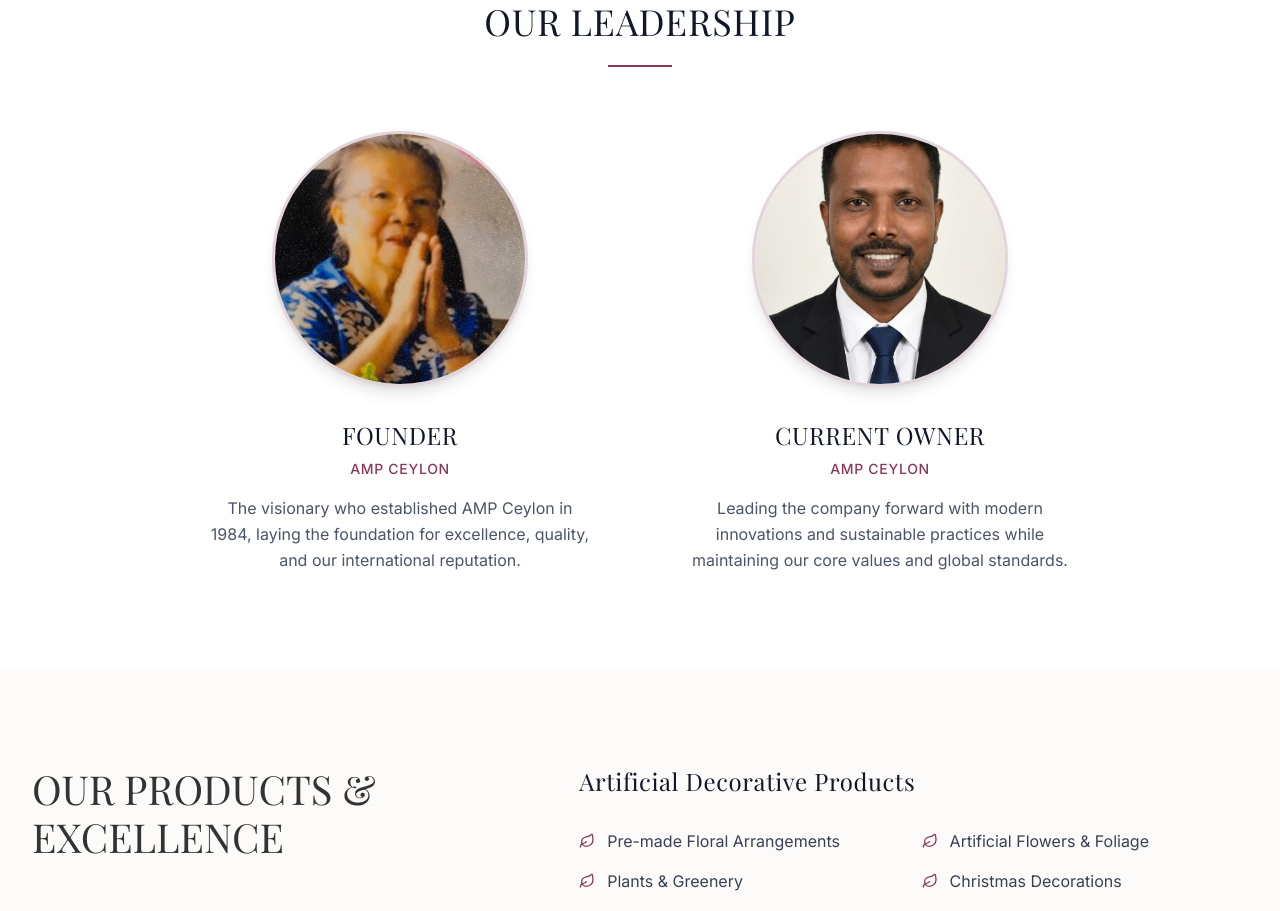
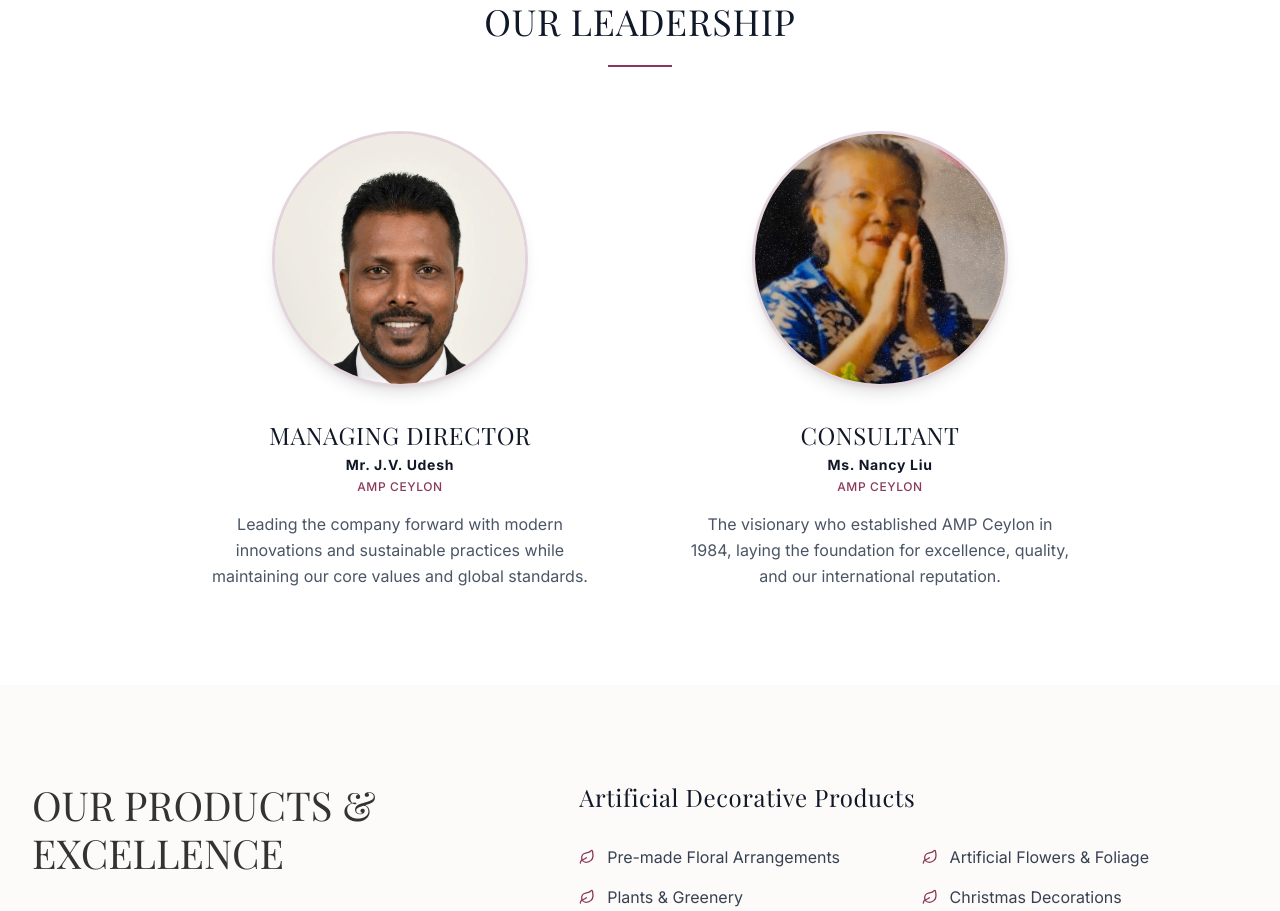
Before and after one commit to Deepatharshan/AMP_ceylon, a Next.js app in the folder frontend/: page /about in a window 1280 px wide. Shown: the part 1580-2491 px from the top of the page. Built offline with nearby package versions, Linux system fonts and the light colour scheme; no server answers; the database is empty; a web font is replaced by a local one.

Commit message:
style: update leadership titles, order, and image positioning

```diff
--- a/frontend/src/app/about/page.tsx
+++ b/frontend/src/app/about/page.tsx
@@ -120,37 +120,39 @@ export default function AboutPage() {
           </motion.div>
 
           <div className="grid grid-cols-1 md:grid-cols-2 gap-16 max-w-4xl mx-auto">
-            {/* Founder */}
+            {/* Managing Director (formerly Current Owner) */}
+            <motion.div variants={fadeUp} className="flex flex-col items-center text-center group">
+              <div className="w-64 h-64 mb-8 overflow-hidden rounded-full border-[3px] border-[#8a385a]/20 shadow-lg relative bg-gray-50">
+                <img
+                  src="/current-owner.jpeg"
+                  alt="Mr. J.V. Udesh - Managing Director"
+                  className="w-full h-full object-cover object-[center_15%] transition-transform duration-500 group-hover:scale-105"
+                  onError={(e) => { e.currentTarget.src = 'https://placehold.co/400x400?text=Managing+Director' }}
+                />
+              </div>
+              <h3 className="font-playfair text-2xl font-bold text-gray-900 mb-1 uppercase tracking-wide">Managing Director</h3>
+              <p className="text-gray-900 font-bold tracking-wider text-sm mb-1">Mr. J.V. Udesh</p>
+              <p className="text-[#8a385a] font-medium tracking-wider uppercase text-xs mb-4">AMP Ceylon</p>
+              <p className="text-gray-600 leading-relaxed max-w-sm">
+                Leading the company forward with modern innovations and sustainable practices while maintaining our core values and global standards.
+              </p>
+            </motion.div>
+
+            {/* Consultant (formerly Founder) */}
             <motion.div variants={fadeUp} className="flex flex-col items-center text-center group">
               <div className="w-64 h-64 mb-8 overflow-hidden rounded-full border-[3px] border-[#8a385a]/20 shadow-lg relative bg-gray-50">
                 <img
                   src="/founder.jpg"
-                  alt="Founder of AMP Ceylon"
+                  alt="Ms. Nancy Liu - Consultant"
                   className="w-full h-full object-cover transition-transform duration-500 group-hover:scale-105"
-                  onError={(e) => { e.currentTarget.src = 'https://placehold.co/400x400?text=Founder' }}
+                  onError={(e) => { e.currentTarget.src = 'https://placehold.co/400x400?text=Consultant' }}
                 />
               </div>
-              <h3 className="font-playfair text-2xl font-bold text-gray-900 mb-2 uppercase tracking-wide">Founder</h3>
-              <p className="text-[#8a385a] font-medium tracking-wider uppercase text-sm mb-4">AMP Ceylon</p>
+              <h3 className="font-playfair text-2xl font-bold text-gray-900 mb-1 uppercase tracking-wide">Consultant</h3>
+              <p className="text-gray-900 font-bold tracking-wider text-sm mb-1">Ms. Nancy Liu</p>
+              <p className="text-[#8a385a] font-medium tracking-wider uppercase text-xs mb-4">AMP Ceylon</p>
               <p className="text-gray-600 leading-relaxed max-w-sm">
                 The visionary who established AMP Ceylon in 1984, laying the foundation for excellence, quality, and our international reputation.
-              </p>
-            </motion.div>
-
-            {/* Current Owner */}
-            <motion.div variants={fadeUp} className="flex flex-col items-center text-center group">
-              <div className="w-64 h-64 mb-8 overflow-hidden rounded-full border-[3px] border-[#8a385a]/20 shadow-lg relative bg-gray-50">
-                <img
-                  src="/current-owner.jpeg"
-                  alt="Current Owner of AMP Ceylon"
-                  className="w-full h-full object-cover transition-transform duration-500 group-hover:scale-105"
-                  onError={(e) => { e.currentTarget.src = 'https://placehold.co/400x400?text=Current+Owner' }}
-                />
-              </div>
-              <h3 className="font-playfair text-2xl font-bold text-gray-900 mb-2 uppercase tracking-wide">Current Owner</h3>
-              <p className="text-[#8a385a] font-medium tracking-wider uppercase text-sm mb-4">AMP Ceylon</p>
-              <p className="text-gray-600 leading-relaxed max-w-sm">
-                Leading the company forward with modern innovations and sustainable practices while maintaining our core values and global standards.
               </p>
             </motion.div>
           </div>
```
